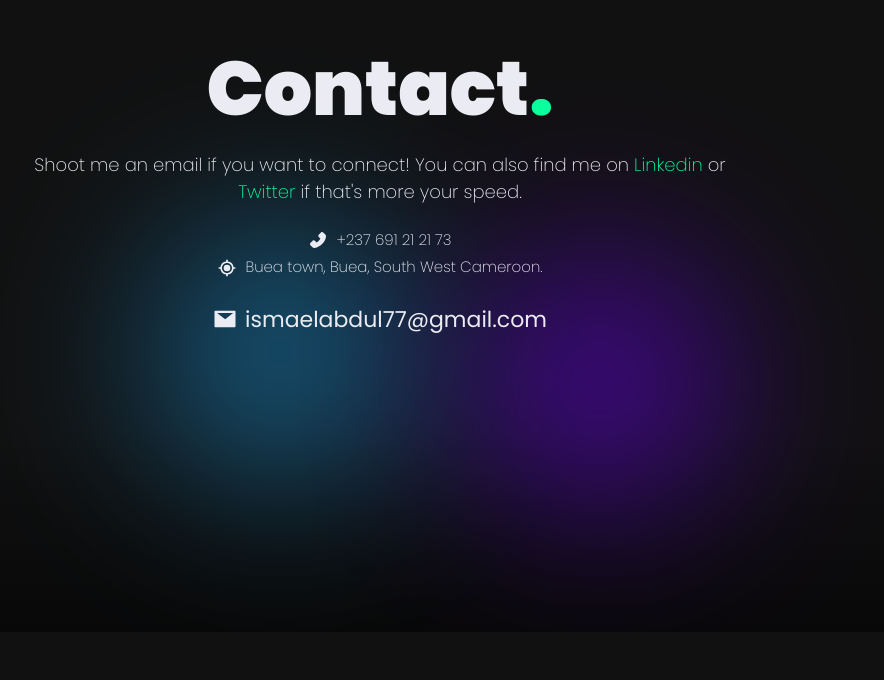
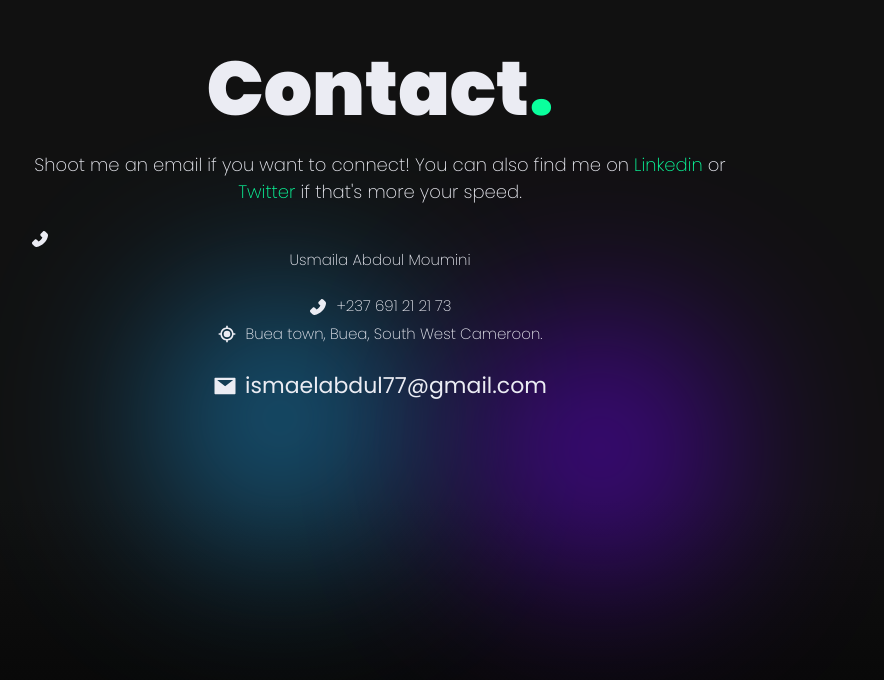
Before and after one commit to usmailaabdoul/usmaila-abdoul, a Next.js app: page / in a window 1280 px wide. Shown: the part 2889-3569 px from the top of the page, without its empty margins (290-1174 px from the left). Before the commit the page ends 3521 px from the top, so only its background shows below. Built offline with nearby package versions, Linux system fonts and the light colour scheme.

Commit message:
Adding name

```diff
--- a/components/home/contact/Contact.tsx
+++ b/components/home/contact/Contact.tsx
@@ -30,6 +30,10 @@ export const Contact = () => {
               </Link>{" "}
               if that&apos;s more your speed.
             </p>
+            <div style={{marginTop: '2.4rem'}} className={styles.AiFillContacts}>
+              <AiFillPhone size="2rem" />
+              <p style={{fontSize: '15px'}}>Usmaila Abdoul Moumini</p>
+            </div>
             <div style={{marginTop: '2.4rem'}} className={styles.contactEmail}>
               <AiFillPhone size="2rem" />
               <p style={{fontSize: '15px'}}>+237 691 21 21 73</p>
```
